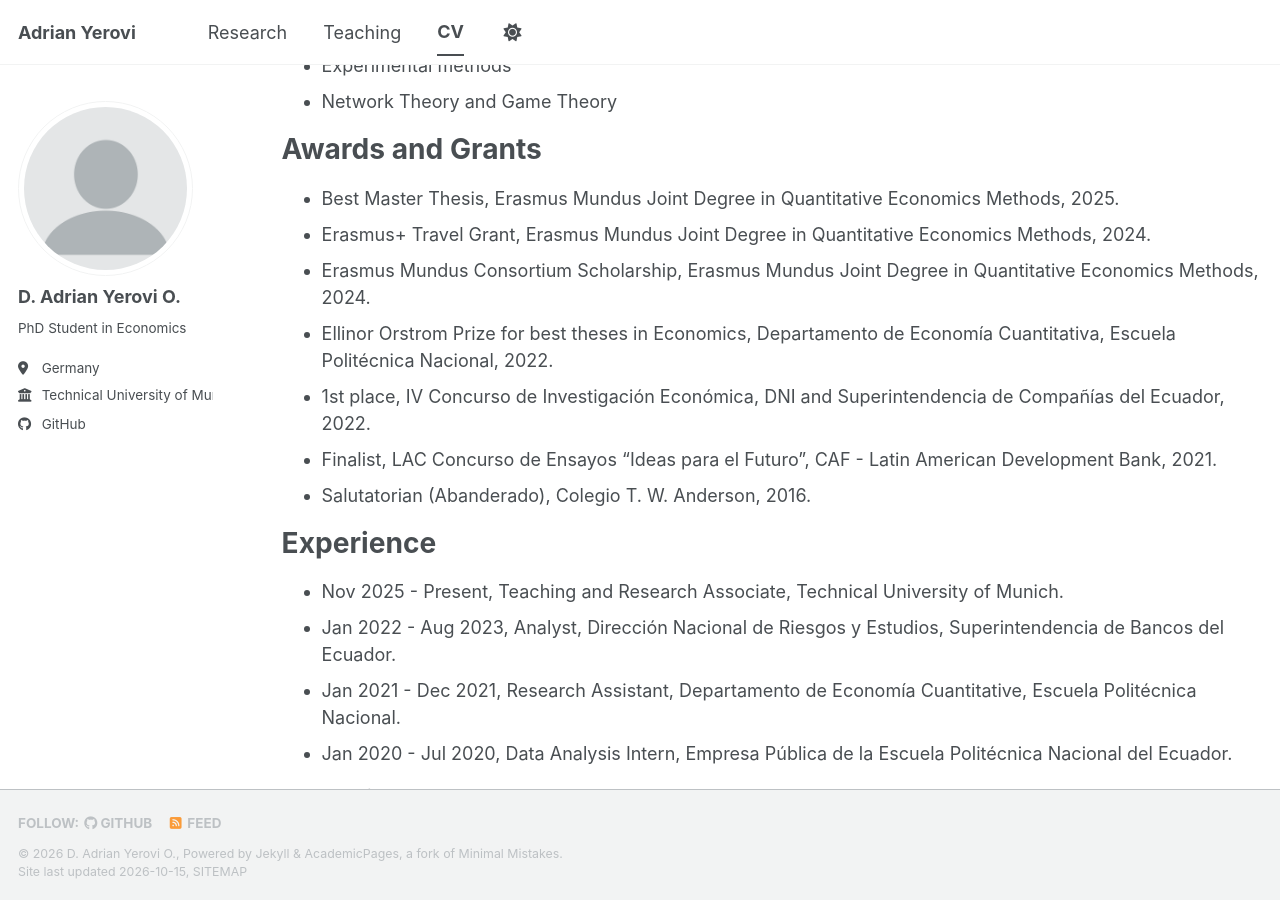
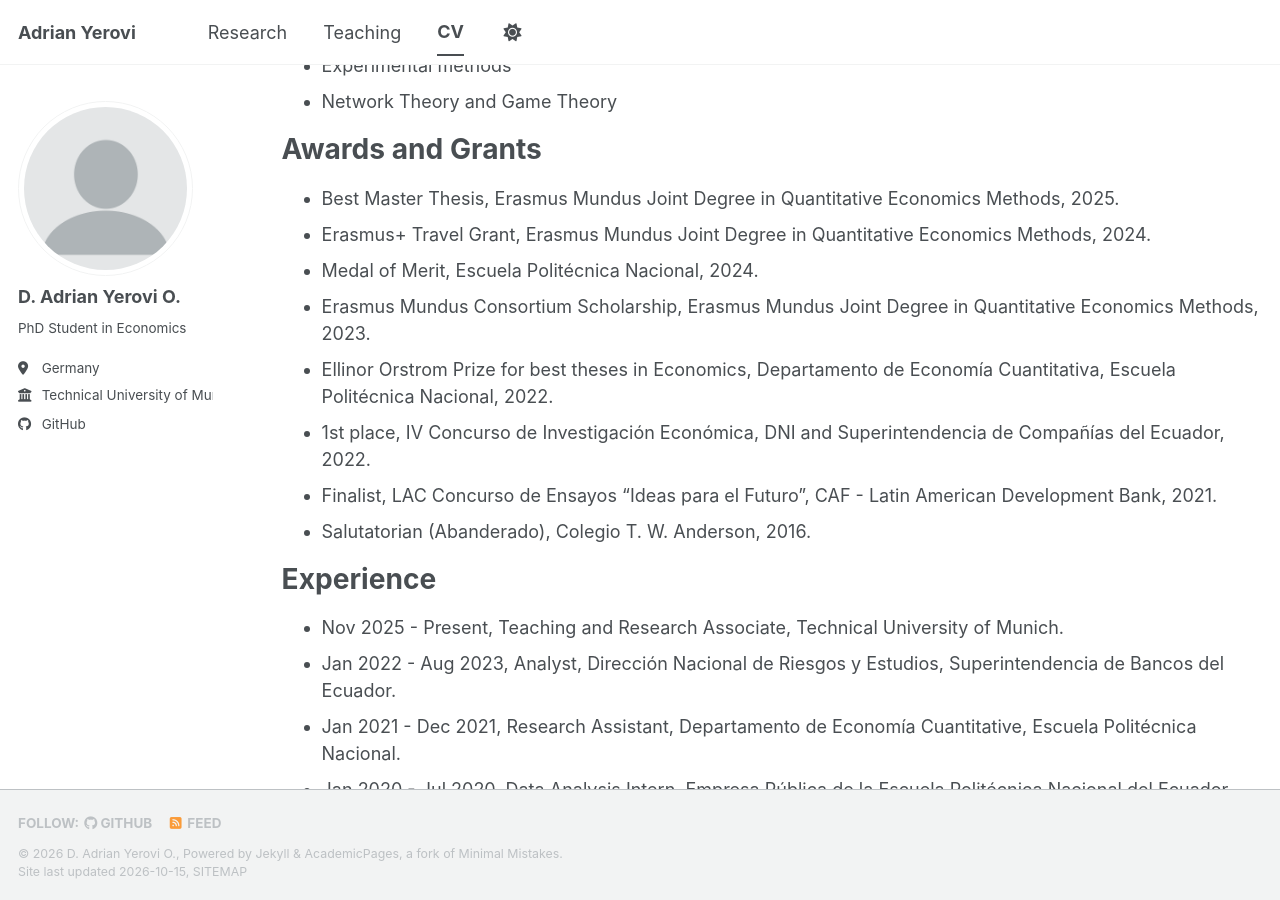
Before and after one commit to AYerovi/AYerovi.github.io, a Jekyll site: the page built from _pages/cv.md, in a window 1280 px wide and 900 px high, scrolled down 375 px. Built offline with Jekyll 4.4.1, drawn with Linux system fonts in a browser that asks for light colours; a style sheet for code colours, icons or effects is not loaded.

Commit message:
Update cv.md

```diff
--- a/_pages/cv.md
+++ b/_pages/cv.md
@@ -25,7 +25,8 @@ Awards and Grants
 ======
 * Best Master Thesis, Erasmus Mundus Joint Degree in Quantitative Economics Methods, 2025.
 * Erasmus+ Travel Grant, Erasmus Mundus Joint Degree in Quantitative Economics Methods, 2024.
-* Erasmus Mundus Consortium Scholarship, Erasmus Mundus Joint Degree in Quantitative Economics Methods, 2024.
+* Medal of Merit, Escuela Politécnica Nacional, 2024.
+* Erasmus Mundus Consortium Scholarship, Erasmus Mundus Joint Degree in Quantitative Economics Methods, 2023.
 * Ellinor Orstrom Prize for best theses in Economics, Departamento de Economía Cuantitativa, Escuela Politécnica Nacional, 2022.
 * 1st place, IV Concurso de Investigación Económica, DNI and Superintendencia de Compañías del Ecuador, 2022.
 * Finalist, LAC Concurso de Ensayos "Ideas para el Futuro", CAF - Latin American Development Bank, 2021.
```
